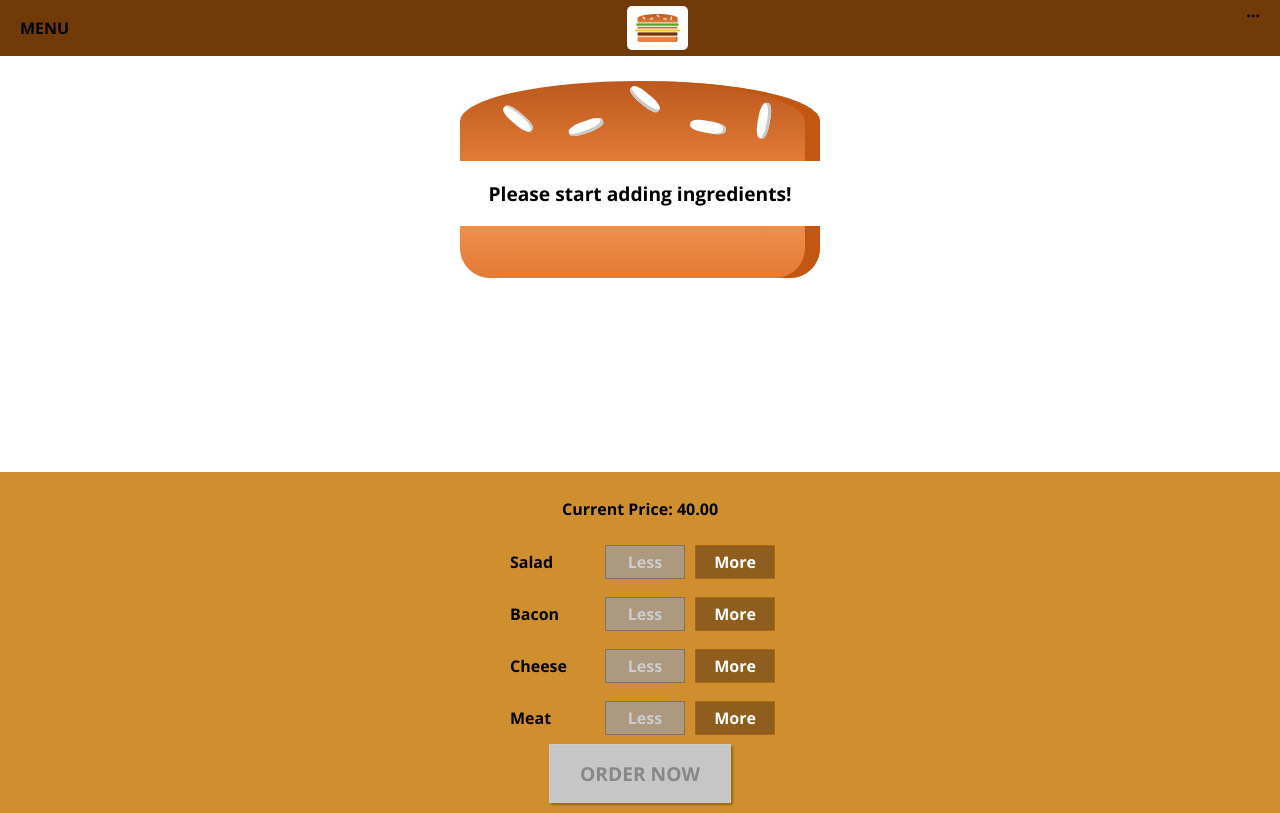
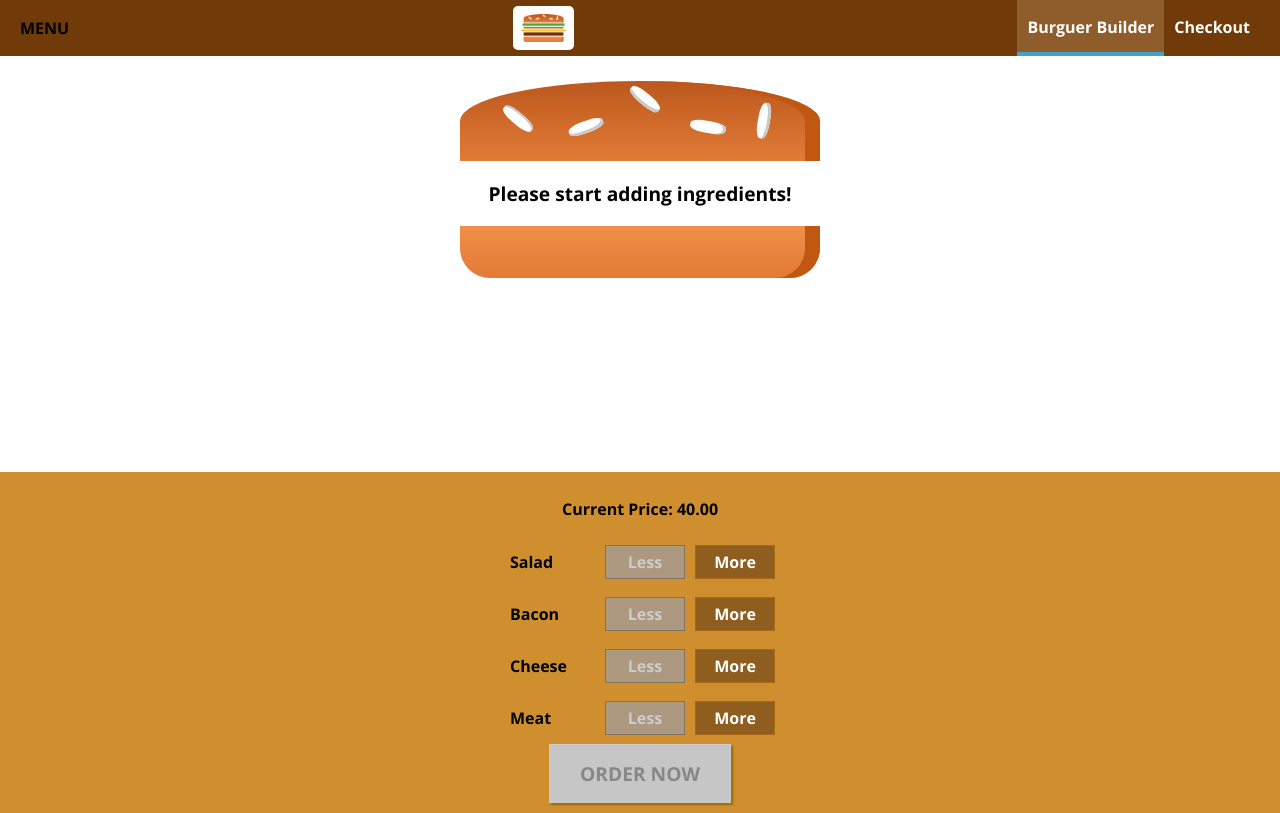
Before and after one commit to DanyGal84/react-course, a React app in the folder burguer-builder/: page / in a window 1280 px wide. Built offline with nearby package versions, Linux system fonts and the light colour scheme.

Commit message:
Section 8, Lesson 148

```diff
--- a/burguer-builder/src/components/Layout/Layout.js
+++ b/burguer-builder/src/components/Layout/Layout.js
@@ -3,10 +3,12 @@ import React from 'react';
 import Aux from '../../hoc/Auxiliary';
 import classes from './Layout.css';
 import Toolbar from '../Navigation/Toolbar/Toolbar';
+import SideDrawer from '../Navigation/SideDrawer/SideDrawer';
 
 const layout = (props) => (
   <Aux>
     <Toolbar />
+    <SideDrawer />
     <main className={classes.Content}>
       {props.children}
     </main>
--- a/burguer-builder/src/components/Logo/Logo.css
+++ b/burguer-builder/src/components/Logo/Logo.css
@@ -1,7 +1,7 @@
 .Logo {
   background-color: white;
   padding: 8px;
-  height: 80%;
+  height: 100%;
   box-sizing: border-box;
   border-radius: 5px;
 }
--- a/burguer-builder/src/components/Logo/Logo.js
+++ b/burguer-builder/src/components/Logo/Logo.js
@@ -3,8 +3,8 @@ import React from 'react';
 import burgerLogo from '../../assets/images/burger.logo.png';
 import classes from './Logo.css';
 
-const logo = () => (
-  <div className={classes.Logo}>
+const logo = (props) => (
+  <div className={classes.Logo} style={{ height: props.height}}>
     <img src={burgerLogo} alt="MyBurger"/>
   </div>
 );
--- /dev/null
+++ b/burguer-builder/src/components/Navigation/NavigationItems/NavigationItem/NavigationItem.css
@@ -0,0 +1,47 @@
+.NavigationItem {
+  margin: 10px 0;
+  box-sizing: border-box;
+  display: block;
+  width: 100%;
+  cursor: pointer;
+}
+
+.NavigationItem a {
+  color: #8f5c2c;
+  text-decoration: none;
+  width: 100%;
+  box-sizing: border-box;
+  display: block;
+}
+
+.NavigationItem a:hover,
+.NavigationItem a:active,
+.NavigationItem a.active {
+  color: #40a4c8;
+}
+
+@media (min-width: 500px) {
+  .NavigationItem {
+    margin: 0;
+    display: flex;
+    height: 100%;
+    width: auto;
+    align-items: center;
+    cursor: pointer;
+  }
+
+  .NavigationItem a {
+    color: white;
+    height: 100%;
+    padding: 16px 10px;
+    border-bottom: 4px solid transparent;
+  }
+
+  .NavigationItem a:hover,
+  .NavigationItem a:active,
+  .NavigationItem a.active {
+    background-color: #8f5c2c;
+    border-bottom: 4px solid #40a4c8;
+    color: white;
+  }
+}
--- /dev/null
+++ b/burguer-builder/src/components/Navigation/NavigationItems/NavigationItem/NavigationItem.js
@@ -0,0 +1,11 @@
+import React from 'react';
+
+import classes from './NavigationItem.css'
+
+const navigationItem = (props) => (
+  <li className={classes.NavigationItem}>
+    <a href={props.link} className={props.active ? classes.active : null}>{props.children}</a>
+  </li>
+);
+
+export default navigationItem;
--- /dev/null
+++ b/burguer-builder/src/components/Navigation/NavigationItems/NavigationItems.css
@@ -0,0 +1,15 @@
+.NavigationItems {
+  margin: 0;
+  padding: 0;
+  list-style: none;
+  display: flex;
+  flex-flow: column;
+  align-items: center;
+  height: 100%;
+}
+
+@media (min-width: 500px) {
+  .NavigationItems {
+    flex-flow: row;
+  }
+}
--- /dev/null
+++ b/burguer-builder/src/components/Navigation/NavigationItems/NavigationItems.js
@@ -0,0 +1,13 @@
+import React from 'react';
+
+import classes from './NavigationItems.css'
+import NavigationItem from './NavigationItem/NavigationItem';
+
+const navigationItems = () => (
+  <ul className={classes.NavigationItems}>
+    <NavigationItem link="/" active>Burguer Builder</NavigationItem>
+    <NavigationItem>Checkout</NavigationItem>
+  </ul>
+);
+
+export default navigationItems;
--- /dev/null
+++ b/burguer-builder/src/components/Navigation/SideDrawer/SideDrawer.css
@@ -0,0 +1,32 @@
+.SideDrawer {
+  position: fixed;
+  width: 280px;
+  max-width: 70%;
+  height: 100%;
+  left: 0;
+  top: 0;
+  z-index: 200;
+  background-color: white;
+  padding: 32px 16px;
+  box-sizing: border-box;
+  transition: transform 0.3s ease-out;
+}
+
+@media (min-width: 500px) {
+  .SideDrawer {
+    display: none;
+  }
+}
+
+.Open {
+  transform: translateX(0);
+}
+
+.Closed {
+  transform: translateX(-100%);
+}
+
+.Logo {
+  height: 11%;
+  margin-bottom: 32px;
+}
--- /dev/null
+++ b/burguer-builder/src/components/Navigation/SideDrawer/SideDrawer.js
@@ -0,0 +1,20 @@
+import React from 'react';
+
+import Logo from '../../Logo/Logo';
+import NavigationItems from '../NavigationItems/NavigationItems';
+import classes from './SideDrawer.css'
+
+const sideDrawer = (props) => {
+  return (
+    <div className={classes.SideDrawer}>
+      <div className={classes.Logo}>
+        <Logo />
+      </div>
+      <nav>
+        <NavigationItems />
+      </nav>
+    </div>
+  );
+};
+
+export default sideDrawer;
--- a/burguer-builder/src/components/Navigation/Toolbar/Toolbar.css
+++ b/burguer-builder/src/components/Navigation/Toolbar/Toolbar.css
@@ -16,3 +16,13 @@
 .Toolbar nav {
   height: 100%;
 }
+
+.Logo {
+  height: 80%;
+}
+
+@media (max-width: 499px) {
+  .DesktopOnly {
+    display: none;
+  }
+}
--- a/burguer-builder/src/components/Navigation/Toolbar/Toolbar.js
+++ b/burguer-builder/src/components/Navigation/Toolbar/Toolbar.js
@@ -2,13 +2,16 @@ import React from 'react';
 
 import Logo from '../../Logo/Logo';
 import classes from './Toolbar.css';
+import NavigationItems from '../NavigationItems/NavigationItems';
 
 const toolbar = () => (
   <header className={classes.Toolbar}>
     <div>MENU</div>
-    <Logo />
-    <nav>
-      ...
+    <div className={classes.Logo}>
+      <Logo />
+    </div>
+    <nav className={classes.DesktopOnly}>
+      <NavigationItems />
     </nav>
   </header>
 );
```
